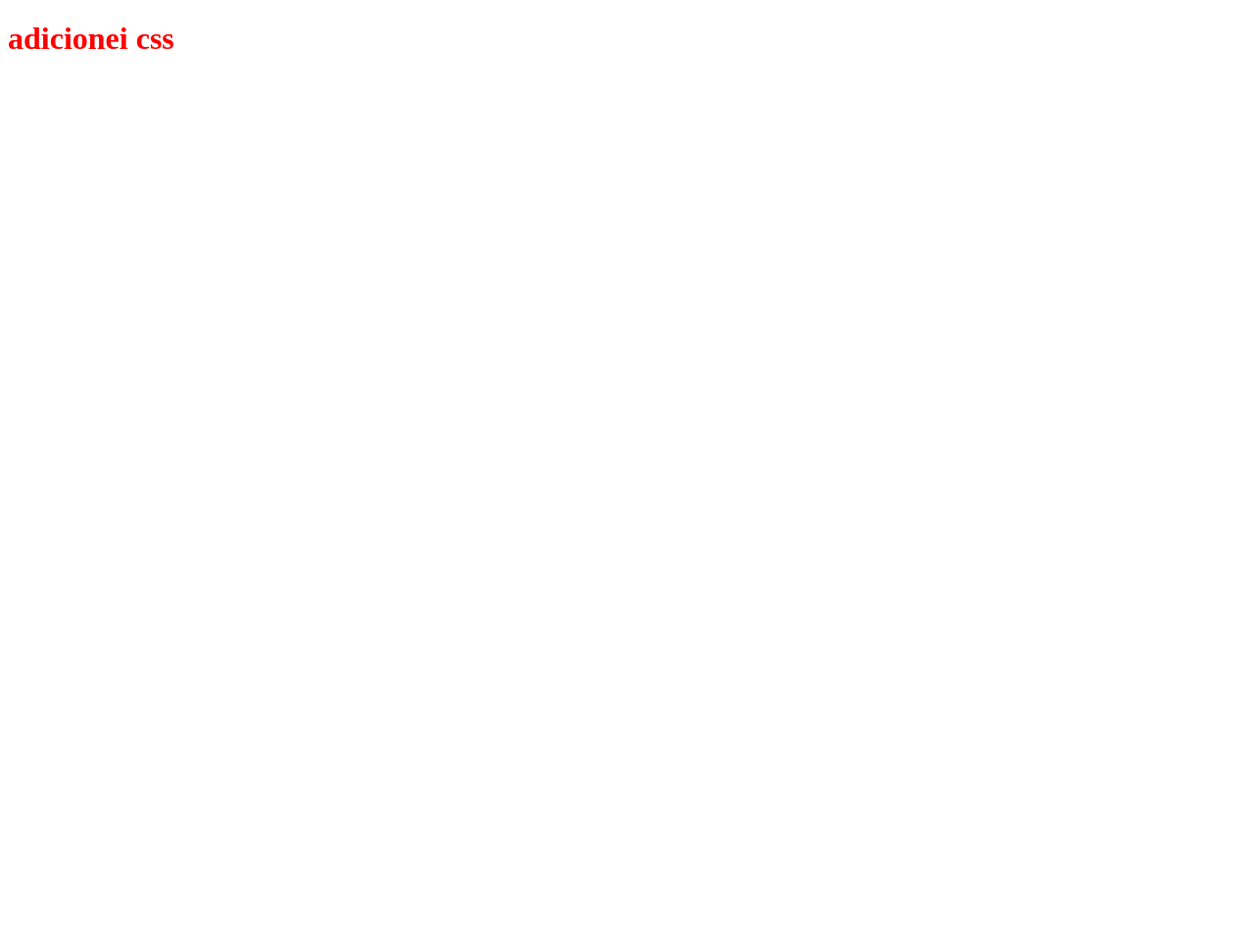
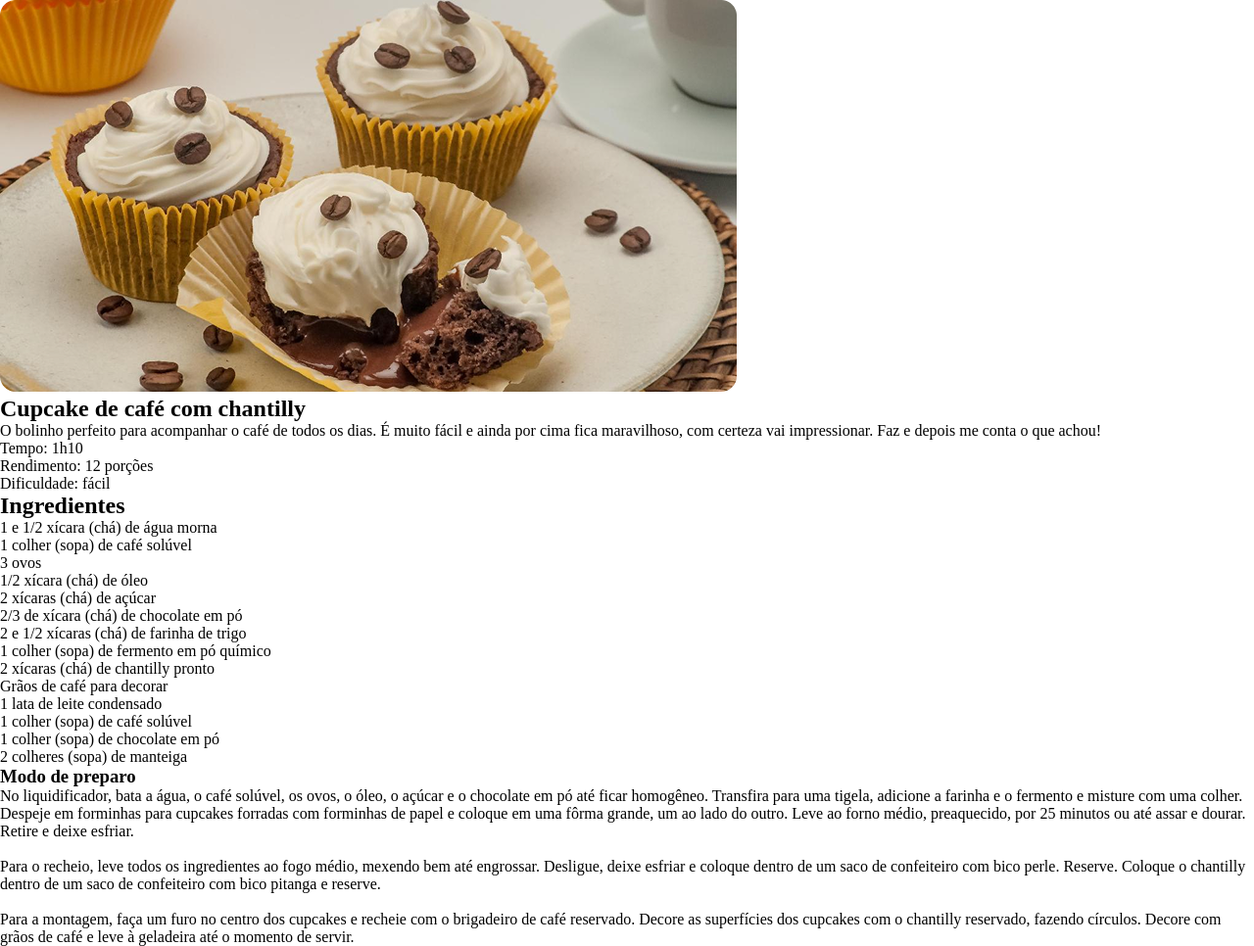
Before and after one commit to Mauzix/projetos-full-stack, a plain HTML site: page projeto1/index.html in a window 1280 px wide. Shown: the whole page at 98% size. Before the commit the page ends 800 px from the top, so only its background shows below. Drawn offline with Linux system fonts and the light colour scheme.

Commit message:
adicionei imagens

```diff
--- a/projeto1/css.css
+++ b/projeto1/css.css
@@ -1,3 +1,5 @@
-h1{
-    color:red;
+*{
+    margin: 0;
+    padding: 0;
+    box-sizing: border-box;
 }
--- a/projeto1/index.html
+++ b/projeto1/index.html
@@ -7,6 +7,40 @@
     <title>Document</title>
 </head>
 <body>
-    <h1>adicionei css</h1>
+    <div class="caixa">
+        <img src="img/main-image.png" alt="">
+        <main>
+            <section>
+                <h1>Cupcake de café com chantilly</h1>
+                <p>O bolinho perfeito para acompanhar o café de todos os dias. É muito fácil e ainda por cima fica maravilhoso, com certeza vai impressionar. Faz e depois me conta o que achou!</p>
+                <p>Tempo: 1h10 <br>Rendimento: 12 porções <br>Dificuldade: fácil</p>
+            </section>
+            <section>
+                <h2>Ingredientes</h2>
+                <ul>
+                    <li>1 e 1/2 xícara (chá) de água morna</li>
+                    <li>1 colher (sopa) de café solúvel</li>
+                    <li>3 ovos
+                    <li>1/2 xícara (chá) de óleo
+                    <li>2 xícaras (chá) de açúcar
+                    <li>2/3 de xícara (chá) de chocolate em pó
+                    <li>2 e 1/2 xícaras (chá) de farinha de trigo
+                    <li>1 colher (sopa) de fermento em pó químico
+                    <li>2 xícaras (chá) de chantilly pronto
+                    <li>Grãos de café para decorar
+                    <li>1 lata de leite condensado
+                    <li>1 colher (sopa) de café solúvel
+                    <li>1 colher (sopa) de chocolate em pó
+                    <li>2 colheres (sopa) de manteiga
+                </ul>
+            </section>
+            <section>
+                <h3>Modo de preparo</h3>
+                <p>No liquidificador, bata a água, o café solúvel, os ovos, o óleo, o açúcar e o chocolate em pó até ficar homogêneo. Transfira para uma tigela, adicione a farinha e o fermento e misture com uma colher. Despeje em forminhas para cupcakes forradas com forminhas de papel e coloque em uma fôrma grande, um ao lado do outro. Leve ao forno médio, preaquecido, por 25 minutos ou até assar e dourar. Retire e deixe esfriar. <br><br>
+                    Para o recheio, leve todos os ingredientes ao fogo médio, mexendo bem até engrossar. Desligue, deixe esfriar e coloque dentro de um saco de confeiteiro com bico perle. Reserve. Coloque o chantilly dentro de um saco de confeiteiro com bico pitanga e reserve. <br><br>
+                    Para a montagem, faça um furo no centro dos cupcakes e recheie com o brigadeiro de café reservado. Decore as superfícies dos cupcakes com o chantilly reservado, fazendo círculos. Decore com grãos de café e leve à geladeira até o momento de servir.</p>
+            </section>
+        </main>
+    </div>
 </body>
 </html>
```
Also changed, not shown: projeto1/img/bg-image.jpg (added), projeto1/img/main-image.png (added).
